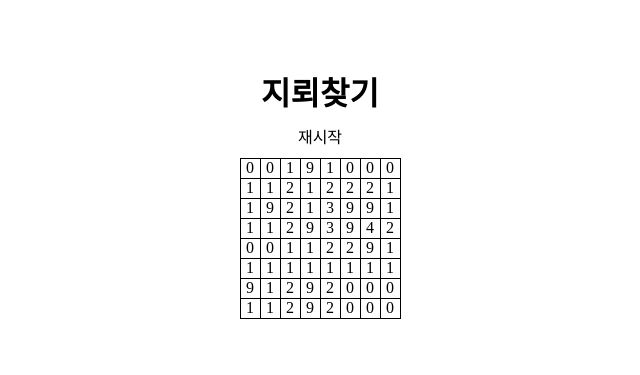
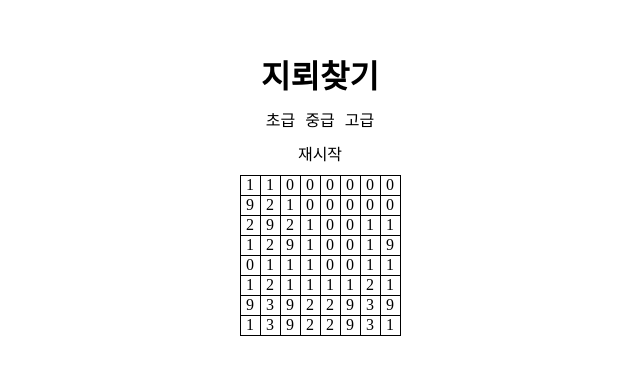
Before and after one commit to jaegwans/minesweeper, a React (Create React App) app: page / in a window 1280 px wide. Shown: the part 207-582 px from the top of the page, without its empty margins (320-960 px from the left). Built offline with nearby package versions, Linux system fonts and the light colour scheme.

Commit message:
feat: 난이도 설정

```diff
--- a/src/App.tsx
+++ b/src/App.tsx
@@ -1,15 +1,44 @@
-import React, { useState } from 'react';
+import React, { useState, useEffect } from 'react';
 import { makeCells, ICell } from './app/lib/func/funcs';
 import styled from 'styled-components';
+// export interface ICell {
+//     flag: boolean;
+//     visible: boolean;
+//     value: number;
+//     id: number;
+// }
+function App() {
+    const [cells, setcells] = useState<ICell[][]>(makeCells(8, 8, 10));
+    const [makeCellsParams, setMakeCellsParams] = useState([8, 8, 10]);
+    useEffect(() => {
+        reset();
+    }, [makeCellsParams]);
 
-function App() {
-    const [cells, setcells] = useState<ICell[][]>(makeCells());
+    function reset() {
+        setcells(() =>
+            makeCells(
+                makeCellsParams[0],
+                makeCellsParams[1],
+                makeCellsParams[2]
+            )
+        );
+    }
 
-    console.log(cells);
+    function settingDif(y: number, x: number, mine: number) {
+        setMakeCellsParams(() => [y, x, mine]);
+    }
+
     return (
         <StyledMinesweeper>
             <h1>지뢰찾기</h1>
-            <div>재시작</div>
+            <div className="setDif">
+                <div onClick={() => settingDif(8, 8, 10)}>초급</div>
+                <div onClick={() => settingDif(16, 16, 40)}>중급</div>
+                <div onClick={() => settingDif(16, 32, 99)}>고급</div>
+            </div>
+            <div className="reset" onClick={reset}>
+                재시작
+            </div>
             <StyledTable>
                 {cells.map((y) => (
                     <tr>
@@ -33,6 +62,17 @@ const StyledMinesweeper = styled.div`
     height: 100vh;
     width: 100%;
     flex-direction: column;
+    .reset {
+        cursor: pointer;
+    }
+    .setDif {
+        div {
+            cursor: pointer;
+        }
+        display: flex;
+        flex-direction: row;
+        gap: 10px;
+    }
 `;
 
 const StyledTable = styled.table`
--- a/src/app/lib/func/funcs.ts
+++ b/src/app/lib/func/funcs.ts
@@ -17,29 +17,35 @@ function MakeRandomList(min: number, max: number, count: number) {
     return randomList;
 }
 
-function addMine(cells: ICell[][], y: number, x: number) {
+function addMine(cells: ICell[][], y: number, x: number, mine: number) {
     //랜덤 수 추출
-    const randomList = MakeRandomList(0, 63, 10);
-    console.log(randomList);
+    const randomList = MakeRandomList(0, y * x - 1, mine);
     //지뢰 추가
-    randomList.forEach((random) => {
-        const randomY = Math.floor(random / 8);
-        const randomX = random % 8;
-        cells[randomY][randomX].value = 9;
-        //주변 지뢰 갯수 추가
+    const cellsCopy = cells.map((row) => {
+        return row.map((cell) => {
+            return {
+                ...cell,
+                value: randomList.includes(cell.id) ? 9 : 0,
+            };
+        });
     });
-    //지뢰 갯수 추가
-    cells.forEach((row, y) => {
-        row.forEach((cell, x) => {
+
+    // 지뢰 갯수 추가
+
+    cellsCopy.forEach((row, yy) => {
+        row.forEach((cell, xx) => {
             if (cell.value > 8) {
+                //지뢰라면
                 //주변 지뢰 갯수 추가
-                for (let i = y - 1; i <= y + 1; i++) {
-                    for (let j = x - 1; j <= x + 1; j++) {
-                        if (i < 0 || j < 0 || i > 7 || j > 7) {
+                for (let i = yy - 1; i <= yy + 1; i++) {
+                    for (let j = xx - 1; j <= xx + 1; j++) {
+                        if (i < 0 || j < 0 || i > y - 1 || j > x - 1) {
                             continue;
                         }
-                        if (cells[i][j].value < 9) {
-                            cells[i][j].value++;
+                        console.log(i, j);
+
+                        if (cellsCopy[i][j].value < 9) {
+                            cellsCopy[i][j].value++;
                         }
                     }
                 }
@@ -47,21 +53,20 @@ function addMine(cells: ICell[][], y: number, x: number) {
         });
     });
 
-    return cells;
+    return cellsCopy;
 }
 
-function makeCells() {
-    let y = 8;
-    let x = 8;
+function makeCells(y: number, x: number, mine: number) {
     let id = 0;
     //셀 생성
-    const cells = [...Array(y)].map(() => {
+    let cells = [...Array(y)].map(() => {
         return [...Array(x)].map(() => {
             return { id: id++, flag: false, visible: false, value: 0 };
         });
     });
 
-    addMine(cells, 0, 0);
+    cells = addMine(cells, y, x, mine);
+    console.log(cells);
 
     return cells;
 }
```
